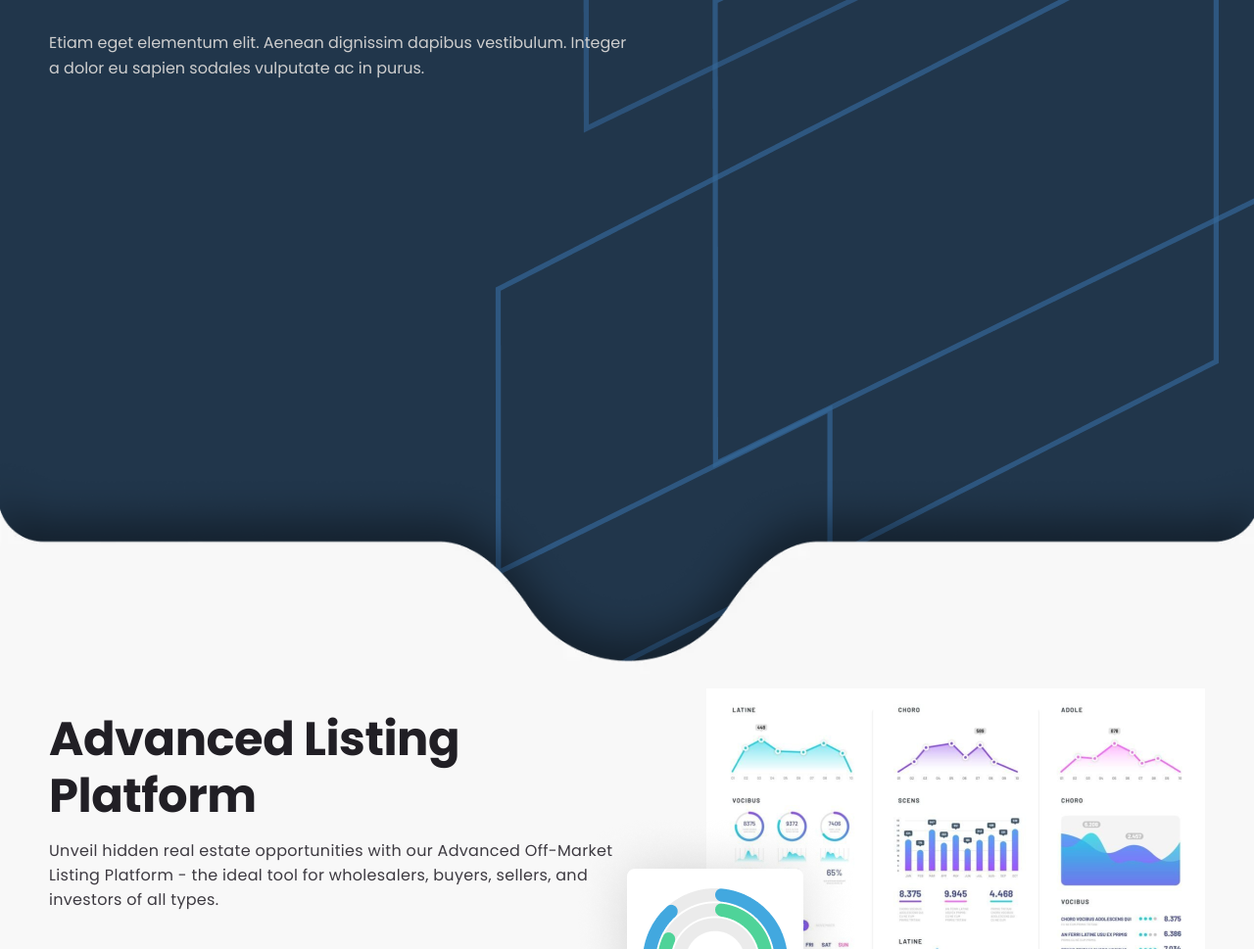
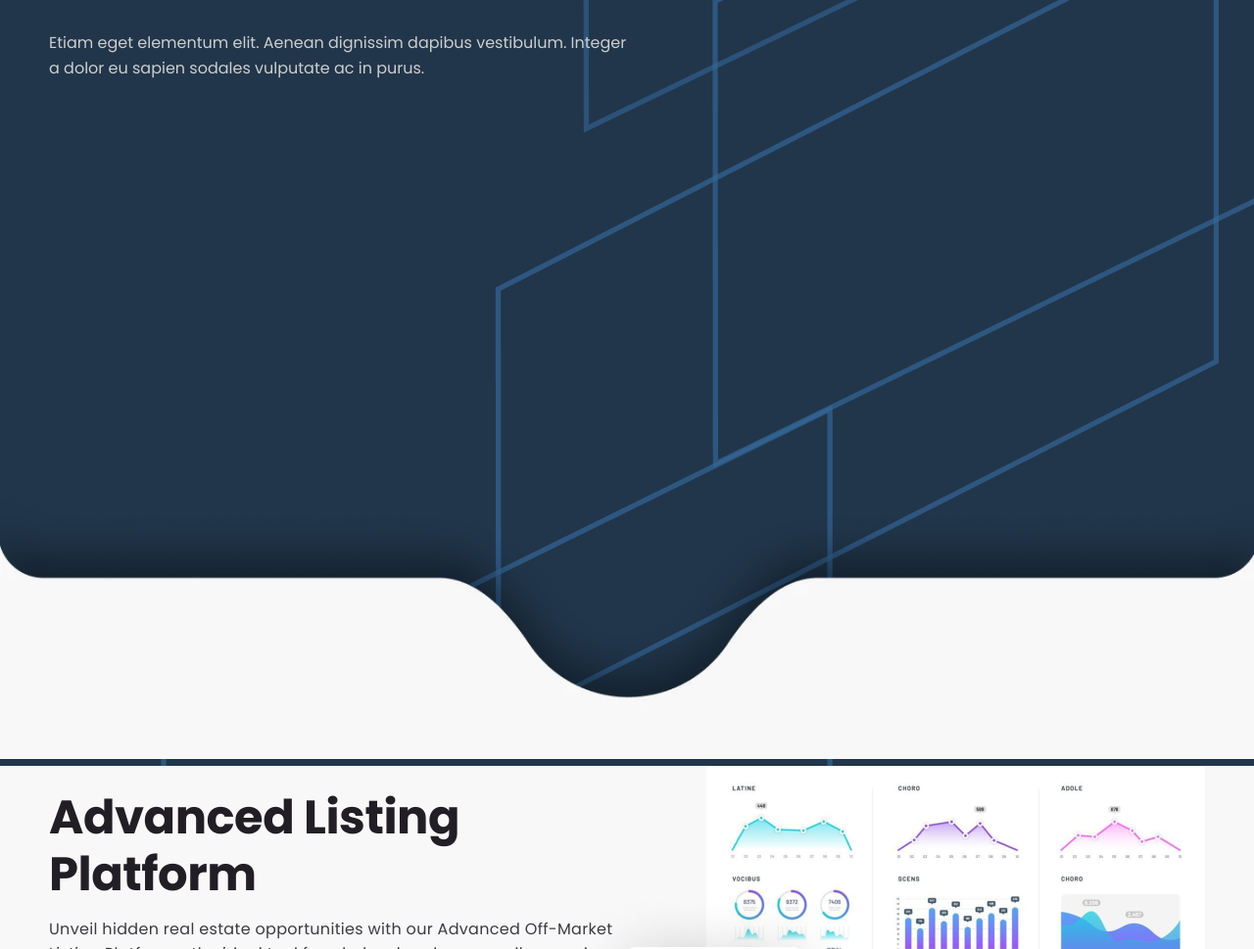
Before and after one commit to Melikova/landing_page_design, a plain HTML site: page index.html in a window 1280 px wide. Shown: the part 298-1267 px from the top of the page at 98% size. Drawn offline with nearby package versions, Linux system fonts and the light colour scheme.

Commit message:
Update main.css

```diff
--- a/main.css
+++ b/main.css
@@ -78,7 +78,7 @@ a {
 
 /* make circle */
 #make_circle{
-    height: 250px;
+    /* height: 250px; */
     position: absolute;
     bottom: 0;
     left: 0;
@@ -90,7 +90,7 @@ a {
 
 /* Header Container */
 #header {
-    height: 125vh;
+    height: 135vh;
     padding-top: 100px;
     background: #21364B;
     background-image: url("images/bg.png");
```
